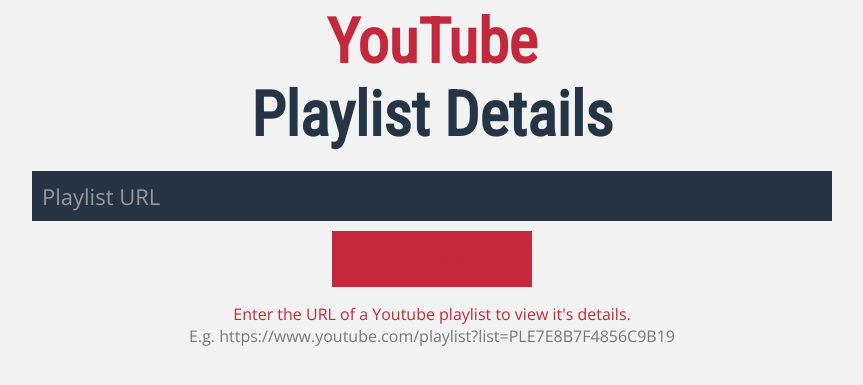
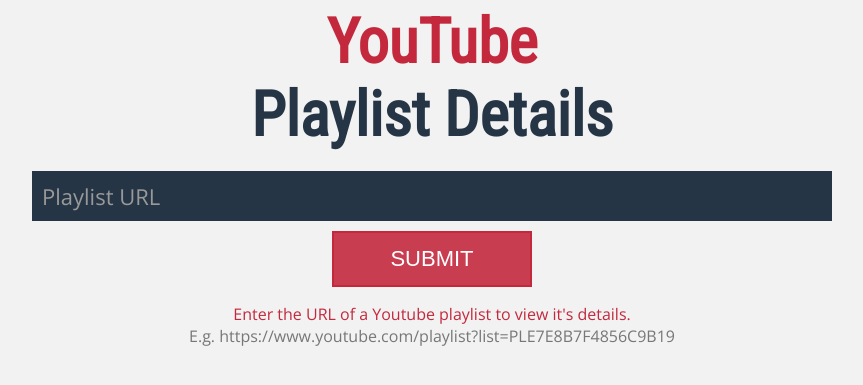
Before and after one commit to LiamThursfield/liamthursfield.github.io, a PHP site: page /youtube-playlist-details/index.html in a window 1280 px wide, with the pointer over the restyled element. Shown: the top 385 px of the page, without its empty margins (208-1071 px from the left). Run offline with PHP 8.4, Linux system fonts and the light colour scheme; some libraries are stand-ins or nearby versions.

Commit message:
fix button hover colour

```diff
--- a/youtube-playlist-details/css/style.css
+++ b/youtube-playlist-details/css/style.css
@@ -103,7 +103,7 @@ h1 {
 }
 
 .search-button:hover {
-    color: #C4283d;
+	background-color: #C93D50;
 }
 
 
```
